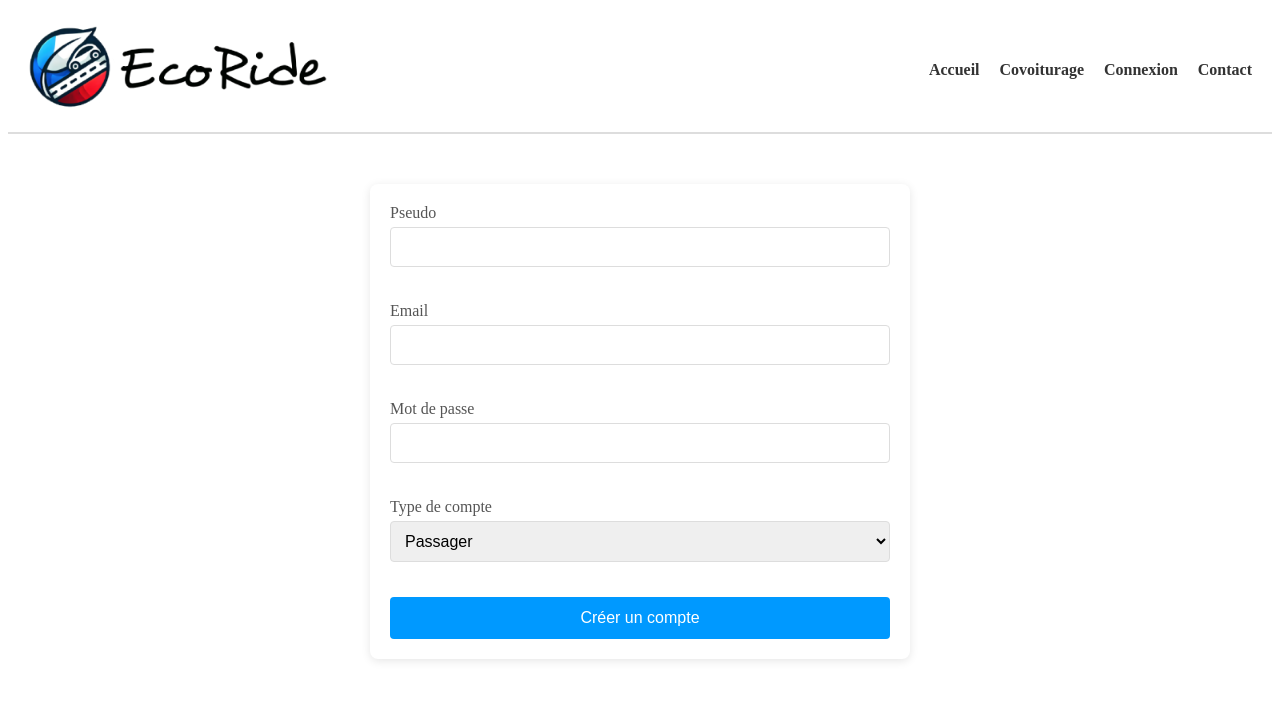
After one commit to Molfara/TP_DWWM_EcoRide, a PHP site: page /inscription in a window 1280 px wide. The commit adds this page. Shown: the top 708 px of the page. Run offline with PHP 8.4, Linux system fonts and the light colour scheme.

Commit message:
Ajout des fonctionnalités d'inscription et de connexion

```diff
--- a/pages/accueil.php
+++ b/pages/accueil.php
@@ -1,3 +1,8 @@
+<div class="hero-background">
+    <div class="hero-content">
+        <h1>Covoiturage Simple et Écolo</h1>
+    </div>
+</div>
 
 <h2>Covoiturage Simple et Écolo</h2>
 <p>Simple, économique, écologique.</p>
--- a/pages/connection.php
+++ /dev/null
@@ -1 +0,0 @@
-<?php echo 'Page Connection'; ?>
--- /dev/null
+++ b/pages/inscription.php
@@ -0,0 +1,41 @@
+<!-- pages/inscription.php -->
+<div class="form-container">
+    <?php
+    ?>
+     <form action="/inscription" method="POST" class="register-form">
+        <?php if (isset($_SESSION['error'])): ?>
+            <div class="alert alert-danger">
+                <?php
+                echo $_SESSION['error'];
+                unset($_SESSION['error']);
+                ?>
+            </div>
+        <?php endif; ?>
+
+        <div class="form-group">
+            <label for="pseudo">Pseudo</label>
+            <input type="text" id="pseudo" name="pseudo" required>
+        </div>
+
+        <div class="form-group">
+            <label for="email">Email</label>
+            <input type="email" id="email" name="email" required>
+        </div>
+
+        <div class="form-group">
+            <label for="password">Mot de passe</label>
+            <input type="password" id="password" name="password" required>
+        </div>
+
+        <div class="form-group">
+            <label for="role">Type de compte</label>
+            <select id="role" name="role" required>
+                <option value="passager">Passager</option>
+                <option value="chauffeur">Chauffeur</option>
+                <option value="both">Passager et Chauffeur</option>
+            </select>
+        </div>
+
+        <button type="submit" class="btn-submit">Créer un compte</button>
+    </form>
+</div>
--- a/public/header.php
+++ b/public/header.php
@@ -1,3 +1,7 @@
+<?php
+// public/header.php
+session_start();
+?>
 
 <!DOCTYPE html>
 <html lang="fr">
@@ -19,7 +23,16 @@
         <ul>
             <li><a href="/">Accueil</a></li>
             <li><a href="/covoiturage">Covoiturage</a></li>
-            <li><a href="/connection">Connection</a></li>
+
+
+<li class="dropdown">
+    <a href="#">Connexion</a>
+    <ul class="dropdown-menu">
+        <li><a href="/connexion">Se connecter</a></li>
+        <li><a href="/inscription">Créer un compte</a></li>
+    </ul>
+</li>
+
             <li><a href="/contact">Contact</a></li>
         </ul>
     </nav>
--- a/public/index.php
+++ b/public/index.php
@@ -1,18 +1,64 @@
 <?php
-require 'header.php'; // Inclusion de l'en-tête
+require 'header.php';
 
+// Récupérer l'URI de la requête et supprimer les slashes
 $request = trim($_SERVER['REQUEST_URI'], '/');
 
+// Récupérer la méthode HTTP utilisée
+$method = $_SERVER['REQUEST_METHOD'];
+
 $routes = [
-    '' => 'pages/accueil.php',
-    'covoiturage' => 'pages/covoiturage.php',
-    'connection' => 'pages/connection.php',
-    'contact' => 'pages/contact.php'
+   // Routes publiques
+   '' => 'pages/accueil.php',
+   'covoiturage' => 'pages/covoiturage.php',
+   'contact' => 'pages/contact.php',
+   'se-connecter' => [
+       'GET' => 'pages/login.php',
+       'POST' => 'traitement/login.php'
+   ],
+   'inscription' => [
+       'GET' => 'pages/inscription.php',
+       'POST' => 'traitement/inscription.php'
+   ],
+
+   // Routes protégées - Espace utilisateur
+   'mon-compte' => [
+       'middleware' => 'checkAuth',
+       'handler' => 'pages/mon-compte.php'
+   ],
+   'mes-trajets' => [
+       'middleware' => 'checkAuth',
+       'handler' => 'pages/mes-trajets.php'
+   ],
+
+   // Routes protégées - Espace administrateur
+   'admin/dashboard' => [
+       'middleware' => 'checkAdmin',
+       'handler' => 'pages/admin/dashboard.php'
+   ]
 ];
 
+// Logique de routage
 if (array_key_exists($request, $routes)) {
-    require __DIR__ . '/../' . $routes[$request];
+   $route = $routes[$request];
+
+   // Vérification du middleware si présent
+   if (isset($route['middleware'])) {
+       require_once 'middleware/auth.php';
+       $middleware = $route['middleware'];
+       $middleware();
+       require __DIR__ . '/../' . $route['handler'];
+   }
+   // Traitement des routes avec méthodes GET/POST
+   else if (is_array($route) && !isset($route['handler'])) {
+       require __DIR__ . '/../' . $route[$method];
+   }
+   // Traitement des routes simples
+   else {
+       require __DIR__ . '/../' . $route;
+   }
 } else {
-    http_response_code(404);
-    echo "Page non trouvée.";
+   // Route non trouvée
+   http_response_code(404);
+   echo "Page non trouvée.";
 }
--- a/public/style.css
+++ b/public/style.css
@@ -40,3 +40,142 @@
 nav ul li a:hover {
     color: #007bff; /* Bleu lors du survol */
 }
+
+/* Style de la section hero avec l'image de fond */
+.hero-background {
+    background-image: url('/images/BackgroundImage1.png');
+    background-size: cover;
+    background-position: center;
+    background-repeat: no-repeat;
+    height: 400px;
+    width: 100%;
+    display: flex;
+    justify-content: center;
+    align-items: center;
+    position: relative;
+}
+
+/* Style pour le slogan sur l'image */
+.hero-content {
+    text-align: center;
+    color: white; /* Couleur du texte */
+    position: relative;
+    z-index: 1;
+}
+
+/* Overlay sombre pour améliorer la lisibilité du texte */
+.hero-background::before {
+    content: '';
+    position: absolute;
+    top: 0;
+    left: 0;
+    width: 100%;
+    height: 100%;
+    background-color: rgba(0, 0, 0, 0.4); /* Fond semi-transparent noir */
+}
+
+.dropdown {
+    position: relative;
+}
+
+.dropdown-menu {
+    display: none;
+    position: absolute;
+    top: 100%;
+    left: 0;
+    background: white;
+    min-width: 150px;
+    box-shadow: 0 2px 5px rgba(0,0,0,0.1);
+    z-index: 1000;
+}
+
+.dropdown:hover .dropdown-menu {
+    display: block;
+}
+
+.dropdown-menu li {
+    display: block;
+}
+
+.dropdown-menu a {
+    padding: 10px;
+    display: block;
+}
+
+/* Styles pour le formulaire */
+form {
+    max-width: 500px;  /* Largeur maximale */
+    margin: 50px auto; /* Marge en haut et centrage */
+    padding: 20px;
+    background-color: white; /* Fond blanc */
+    border-radius: 8px;
+    box-shadow: 0 2px 10px rgba(0, 0, 0, 0.1);
+}
+
+/* Styles pour le titre du formulaire */
+form h2 {
+    text-align: center;
+    margin-bottom: 30px;
+    color: #333;
+}
+
+/* Styles pour les groupes de formulaire */
+.form-group {
+    margin-bottom: 20px;
+}
+
+.form-group label {
+    display: block;
+    margin-bottom: 5px;
+    color: #555;
+}
+
+/* Styles pour les champs de saisie */
+input[type="text"],
+input[type="email"],
+input[type="password"],
+select {
+    width: 100%;
+    padding: 10px;
+    margin-bottom: 15px;
+    border: 1px solid #ddd;
+    border-radius: 4px;
+    box-sizing: border-box;
+    font-size: 16px;
+}
+
+/* Styles pour le bouton */
+button[type="submit"] {
+    width: 100%;
+    padding: 12px;
+    background-color: #0099FF; /* Couleur bleue */
+    color: white;
+    border: none;
+    border-radius: 4px;
+    cursor: pointer;
+    font-size: 16px;
+    transition: background-color 0.3s ease;
+}
+
+button[type="submit"]:hover {
+    background-color: #007ACC; /* Plus foncé au survol */
+}
+
+/* Styles pour les messages d'erreur */
+.alert {
+    padding: 15px;
+    margin-bottom: 20px;
+    border: 1px solid transparent;
+    border-radius: 4px;
+}
+
+.alert-danger {
+    color: #721c24;
+    background-color: #f8d7da;
+    border-color: #f5c6cb;
+}
+
+/* Styles supplémentaires pour les espaces réservés */
+::placeholder {
+    color: #999;
+}
--- /dev/null
+++ b/traitement/deconnexion.php
@@ -0,0 +1,5 @@
+<?php
+session_start();
+session_destroy();
+header('Location: /');
+exit();
```
Also changed, not shown: config/database.php (+24 -0 lines), middleware/auth.php (added, +14 -0 lines), pages/connetion.php (added, +17 -0 lines), pages/connexion.php (added, +28 -0 lines), traitement/connexion.php (added, +34 -0 lines), traitement/inscription.php (added, +91 -0 lines), public/images/BackgroundImage1.png (added), 1 other file.
